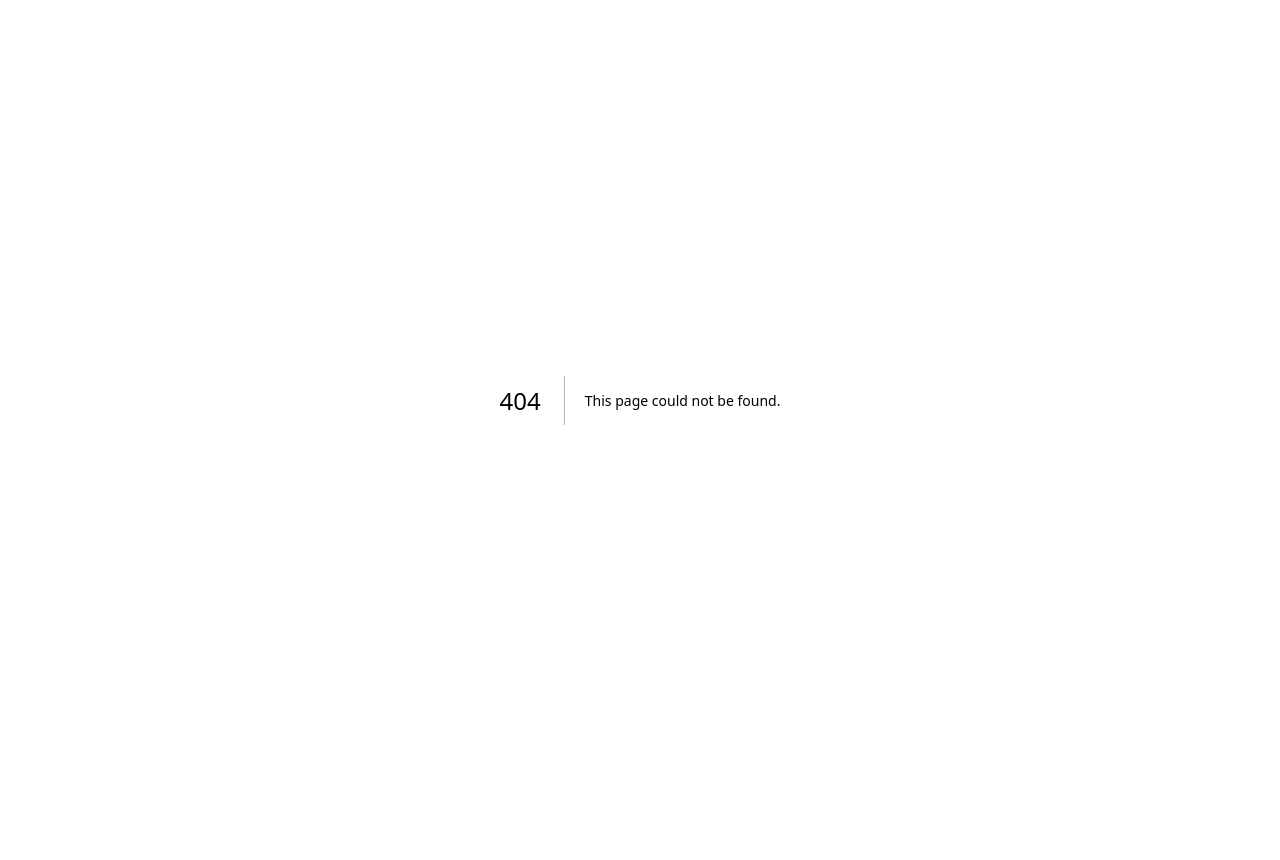
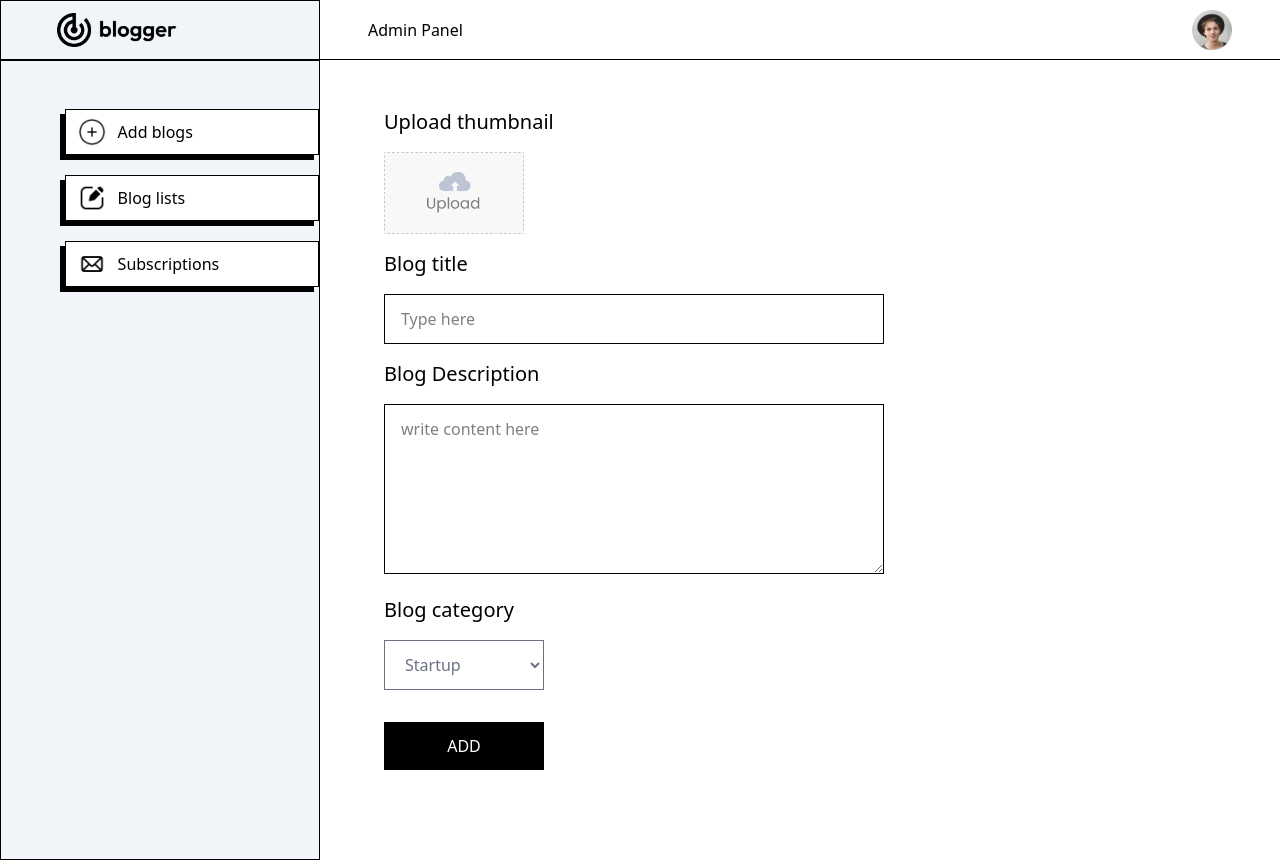
Before and after one commit to VVK-28/next-blog-app, a Next.js app: page /admin/addProduct in a window 1280 px wide. Before the commit this address had no page. Before the commit the page ends 800 px from the top, so only its background shows below. Built offline with nearby package versions, Linux system fonts and the light colour scheme.

Commit message:
Create Add Product Page Half Done

```diff
--- /dev/null
+++ b/Components/AdminComponents/Sidebar.jsx
@@ -0,0 +1,32 @@
+import Image from "next/image";
+import React from "react";
+import { assets, blog_data } from "@/Assets/assets";
+import Link from "next/link";
+
+const Sidebar = () => {
+  return (
+    <div className="flex flex-col bg-slate-100">
+      <div className="px-2 sm:pl-14 py-3 border border-black">
+        <Image src={assets.logo} width={120} alt="" />
+      </div>
+      <div className="w-28 sm:w-80 h-[100vh] relative py-12 border border-black">
+        <div className="w-[50%] sm:w-[80%] absolute right-0">
+          <Link href='/admin/addProduct' className="flex items-center border border-black gap-3 font-medium px-3 py-2 bg-white shadow-[-5px_5px_0px_#000000]">
+            <Image src={assets.add_icon} alt="" width={28} />
+            <p>Add blogs</p>
+          </Link>
+          <Link href='/admin/blogList' className="mt-5 flex items-center border border-black gap-3 font-medium px-3 py-2 bg-white shadow-[-5px_5px_0px_#000000]">
+            <Image src={assets.blog_icon} alt="" width={28} />
+            <p>Blog lists</p>
+          </Link>
+          <Link href='/admin/subscriptions' className="mt-5 flex items-center border border-black gap-3 font-medium px-3 py-2 bg-white shadow-[-5px_5px_0px_#000000]">
+            <Image src={assets.email_icon} alt="" width={28} />
+            <p>Subscriptions</p>
+          </Link>
+        </div>
+      </div>
+    </div>
+  );
+};
+
+export default Sidebar;
--- /dev/null
+++ b/app/admin/addProduct/page.jsx
@@ -0,0 +1,96 @@
+// 'use client'
+// import Image from 'next/image'
+// import React, { useState } from 'react'
+// import { assets, blog_data } from '@/Assets/assets'
+
+// const page = () => {
+
+//     const[image,setImage] = useState(false)
+
+//   return (
+//     <>
+//         <form className='pt-5 px-5 sm:pt-12 sm:pl-16'>
+//            <p className='text-xl'>Upload thumbnail</p>
+//            <label htmlFor="image">
+//                 <Image className='mt-4' src={!image?assets.upload_area:URL.createObjectURL(image)} width={140} height={40} alt =''/>
+//            </label>
+//            <input onChange={(e)=>setImage(e.target.files[0])} type="file" id='image' hidden required />
+//            <p className='text-xl mt-4'>Blog title</p>
+//            <input className='w-full sm:w-[500px] mt-4 px-4 py-3 border' type="text" placeholder='Type here' required />
+//         </form>
+//     </>
+//   )
+// }
+
+// export default page
+
+'use client';
+
+import React, { useState, useEffect } from 'react';
+import Image from 'next/image';
+import { assets } from '@/Assets/assets';
+
+const Page = () => {
+    const [image, setImage] = useState(null);
+    const [isClient, setIsClient] = useState(false);
+    const[data,setData] = useState({
+        title:"",
+        description:"",
+        catgory:"startup",
+        author:"Alex Bennett",
+        authorImg:"/author_img.png"
+    })
+
+    const onChangeHandler = (event)=>{
+        const name = event.target.name;
+        const value = event.target.value;
+        setData(data=>({...data,[name]:value}));
+        console.log(data);
+    }
+
+    // ✅ Yeh ensure karega ki preview sirf client pe render ho
+    useEffect(() => {
+        setIsClient(true);
+    }, []);
+
+    return (
+        <form className="pt-5 px-5 sm:pt-12 sm:px-16">
+            <p className="text-xl">Upload thumbnail</p>
+            <label htmlFor="image">
+                {isClient && (
+                    <Image
+                        className="mt-4"
+                        src={image ? URL.createObjectURL(image) : assets.upload_area}
+                        width={140}
+                        height={40}
+                        // ye niche vali line daali hai chatgpt se
+
+                        style={{height:'auto'}}
+                        alt="Upload preview"
+                    />
+                )}
+            </label>
+            <input
+                onChange={(e) => setImage(e.target.files[0])}
+                type="file"
+                id="image"
+                hidden
+                required
+            />
+            <p className='text-xl mt-4'>Blog title</p>
+            <input name='title' onChange={onChangeHandler} value={data.title} className='w-full sm:w-[500px] mt-4 px-4 py-3 border' type="text" placeholder='Type here' required />
+            <p className='text-xl mt-4'>Blog Description</p>
+            <textarea name='description' onChange={onChangeHandler} value={data.description} className='w-full sm:w-[500px] mt-4 px-4 py-3 border' type="text" placeholder='write content here' rows={6} required />
+            <p className ='text-xl mt-4'>Blog category</p>
+            <select name="category" onChange={onChangeHandler} value={data.category} className='w-40 mt-4 px-4 py-3 border text-gray-500'>
+                <option value="Startup">Startup</option>
+                <option value="Technology">Technology</option>
+                <option value="Lifestyle">Lifestyle</option>
+            </select>
+            <br />
+            <button type="submit" className='mt-8 w-40 h-12 bg-black text-white'>ADD</button>
+        </form>
+    );
+};
+
+export default Page;
--- /dev/null
+++ b/app/admin/blogList/page.jsx
@@ -0,0 +1,13 @@
+'use client'
+import React from 'react'
+
+const page = () => {
+  return (
+    <div>
+
+    </div>
+  )
+
+}
+
+export default page
--- /dev/null
+++ b/app/admin/layout.jsx
@@ -0,0 +1,20 @@
+import Sidebar from "@/Components/AdminComponents/Sidebar";
+import Image from "next/image";
+import { assets, blog_data } from "@/Assets/assets";
+
+export default function Layout({ children }) {
+  return (
+    <>
+      <div className="flex">
+        <Sidebar />
+        <div className="flex flex-col w-full">
+          <div className="flex items-center justify-between w-full py-3 max-h-[60px] px-12 border-b border-black">
+            <h3 className="font-medium">Admin Panel</h3>
+            <Image src={assets.profile_icon} width={40} alt="" />
+          </div>
+          {children}
+        </div>
+      </div>
+    </>
+  );
+}
--- /dev/null
+++ b/app/admin/page.jsx
@@ -0,0 +1,11 @@
+import React from 'react'
+
+const page = () => {
+  return (
+    <div>
+
+    </div>
+  )
+}
+
+export default page
--- /dev/null
+++ b/app/admin/subscriptions/page.jsx
@@ -0,0 +1,12 @@
+'use client'
+import React from 'react'
+
+const page = () => {
+  return (
+    <div>
+
+    </div>
+  )
+}
+
+export default page
```
Also changed, not shown: public/author_img.png (added).
